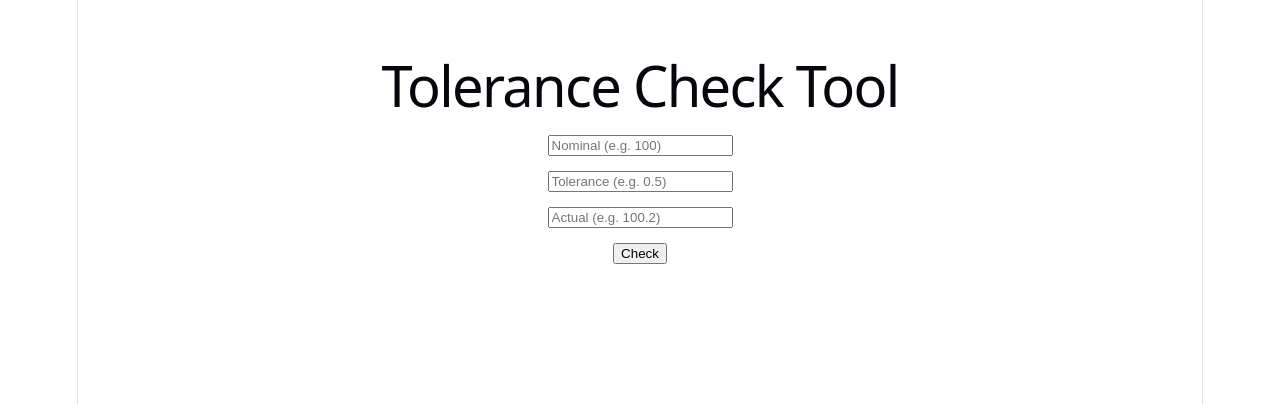
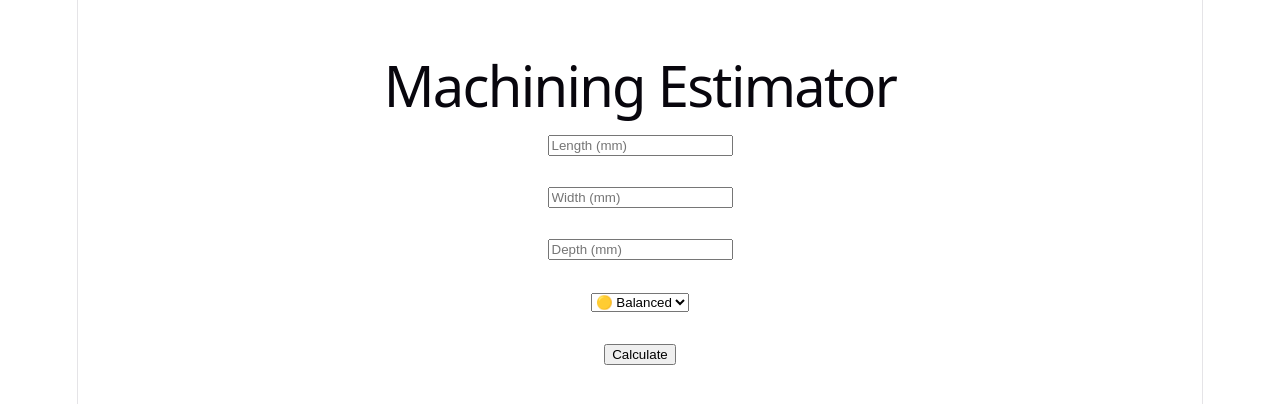
Before and after one commit to serifsumer-coder/tolerance-app, a React (Vite) app: page / in a window 1280 px wide. Shown: the top 404 px of the page. Built offline with nearby package versions, Linux system fonts and the light colour scheme.

Commit message:
machining estimator added

```diff
--- a/src/App.jsx
+++ b/src/App.jsx
@@ -1,103 +1,92 @@
 import { useState } from "react";
 
-function App() {
-  const [nominal, setNominal] = useState("");
-  const [tolerance, setTolerance] = useState("");
-  const [actual, setActual] = useState("");
+export default function App() {
+  const [length, setLength] = useState("");
+  const [width, setWidth] = useState("");
+  const [depth, setDepth] = useState("");
+  const [quality, setQuality] = useState("balanced");
   const [result, setResult] = useState("");
 
+  const qualitySettings = {
+    high: {
+      feed: 2000,
+      rpm: 8000,
+      label: "🟢 Premium Finish (Rz ~3 μm)"
+    },
+    balanced: {
+      feed: 3000,
+      rpm: 7000,
+      label: "🟡 Balanced (Rz ~10 μm)"
+    },
+    cost: {
+      feed: 4500,
+      rpm: 5500,
+      label: "🔴 Cost Optimized (Rz ~25 μm)"
+    }
+  };
+
   const handleCheck = () => {
-    const n = parseFloat(nominal);
-    const t = parseFloat(tolerance);
-    const a = parseFloat(actual);
+    const L = Number(length);
+    const W = Number(width);
+    const D = Number(depth);
 
-    if (isNaN(n) || isNaN(t) || isNaN(a)) {
-      setResult("⚠️ Please enter all values");
+    if (!L || !W || !D) {
+      setResult("❗ Please fill all fields");
       return;
     }
 
-    const min = n - t;
-    const max = n + t;
+    const { feed, rpm, label } = qualitySettings[quality];
 
-    const ratio = t / n;
+    // Basit ama mantıklı model (şimdilik)
+    const minutes = (L * W * D) / feed / 100;
+    const hours = minutes / 60;
 
-    let costMessage = "";
-    let score = 0;
+    setResult(
+      `${label}
 
-    if (ratio < 0.01) {
-      costMessage = "💸 Cost impact: HIGH";
-      score = 90;
-    } else if (ratio < 0.03) {
-      costMessage = "💰 Cost impact: MEDIUM";
-      score = 60;
-    } else {
-      costMessage = "💲 Cost impact: LOW";
-      score = 20;
-    }
-
-    if (a >= min && a <= max) {
-      if (ratio < 0.01) {
-        setResult(
-          "⚠️ Tolerance is very tight (<1%)\n" +
-            "Likely increases machining cost\n" +
-            "Consider relaxing if function allows\n\n" +
-            costMessage +
-            "\n\nRisk Score: " +
-            score +
-            " / 100"
+⏱ Time: ${hours.toFixed(2)} h
+⚙️ Feed: ${feed} mm/min
+🔄 RPM: ${rpm}`
     );
-      } else {
-        setResult(
-          "✅ Within tolerance → OK\n\n" +
-            costMessage +
-            "\n\nRisk Score: " +
-            score +
-            " / 100"
-        );
-      }
-    } else {
-      setResult(
-        "❌ Out of tolerance → reject or rework needed\n\n" +
-          costMessage +
-          "\n\nRisk Score: " +
-          score +
-          " / 100"
-      );
-    }
   };
 
   return (
     <div style={{ padding: "40px", textAlign: "center" }}>
-      <h1>Tolerance Check Tool</h1>
+      <h1>Machining Estimator</h1>
 
-      <div style={{ marginBottom: "10px" }}>
       <input
-          type="number"
-          placeholder="Nominal (e.g. 100)"
-          value={nominal}
-          onChange={(e) => setNominal(e.target.value)}
+        placeholder="Length (mm)"
+        value={length}
+        onChange={(e) => setLength(e.target.value)}
       />
-      </div>
+      <br /><br />
 
-      <div style={{ marginBottom: "10px" }}>
       <input
-          type="number"
-          placeholder="Tolerance (e.g. 0.5)"
-          value={tolerance}
-          onChange={(e) => setTolerance(e.target.value)}
+        placeholder="Width (mm)"
+        value={width}
+        onChange={(e) => setWidth(e.target.value)}
       />
-      </div>
+      <br /><br />
 
-      <div style={{ marginBottom: "10px" }}>
       <input
-          type="number"
-          placeholder="Actual (e.g. 100.2)"
-          value={actual}
-          onChange={(e) => setActual(e.target.value)}
+        placeholder="Depth (mm)"
+        value={depth}
+        onChange={(e) => setDepth(e.target.value)}
       />
-      </div>
+      <br /><br />
 
-      <button onClick={handleCheck}>Check</button>
+      <select
+        value={quality}
+        onChange={(e) => setQuality(e.target.value)}
+      >
+        <option value="high">🟢 Premium</option>
+        <option value="balanced">🟡 Balanced</option>
+        <option value="cost">🔴 Cost</option>
+      </select>
+
+      <br /><br />
+
+      <button onClick={handleCheck}>Calculate</button>
 
       <div style={{ marginTop: "20px", whiteSpace: "pre-line" }}>
         {result}
@@ -105,5 +94,3 @@ function App() {
     </div>
   );
 }
-
-export default App;
```
Lines whose indentation alone changed are shown as unchanged.
